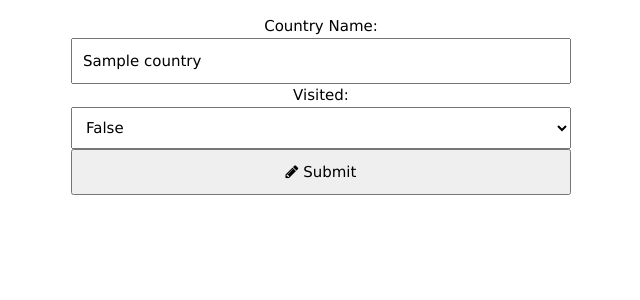
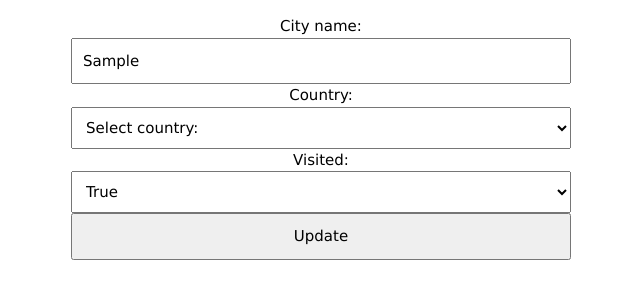
Before and after one commit to poojachugh15/Travel-Bucket-List-Project-in-Python-Flask-and-PostgreSQL, a Flask app: template templates/cities/edit.html in a window 1280 px wide. Shown: the part 120-420 px from the top of the page, without its empty margins (319-959 px from the left). Run offline with Flask 2, Linux system fonts and the light colour scheme; the template is opened without the code that fills it: most values are stand-ins (such as "Sample title", 1, 10 or a date in 2020).

Commit message:
seventh commit

```diff
--- a/controllers/countries_controller.py
+++ b/controllers/countries_controller.py
@@ -47,7 +47,6 @@ def edit_country(id):
 def update_country(id):
     country = country_repository.select(id)
     country.name = request.form["name"]
-    # get
     country.visited = request.form["visited"]
     country_repository.update(country)
     return redirect ('/countries')
--- a/templates/cities/edit.html
+++ b/templates/cities/edit.html
@@ -2,26 +2,32 @@
 
 {% block content %}
 <div class="container form">
-<form action="/countries/cities/{{city.id}}/edit" method="post" class="form">
+<form action="/countries/cities/{{city.id}}" method="post">
     <div>
-        <label for="name">Country Name:</label>
-        <input type="text" name="name" id="name" value="{{country.name}}">
-        <div>
-            <label for="visited">Visited:</label>
-            <select id="visited" name="visited">
-              <option value="True"
-              {% if city.visited %} selected="selected"  {% endif %}>
-                True
-              </option>
-              <option value="False"
-              {% if not country.visited %} selected="selected"  {% endif %}>
-                False
-              </option>
-            </select>
-          </div>
+        <label for="name">City name:</label>
+        <input type="text" name="name" id="name" value={{city.name}}>
     </div>
 
-    <button class="button-update" type="submit"><i class="fa fa-pencil" aria-hidden="true"></i> Submit</button>
+    <div>
+        <label for="country">Country:</label>
+        <select name="country_id" id="country_id">
+            {% for country in country %}
+            <option value="" disabled selected hidden>Select country:</option>
+            <option value="{{ country.id }}">{{ country.name }} </option>
+            {% endfor %}
+        </select>
+    </div>
+
+    <div>
+        <label for="visited">Visited:</label>
+        <select name="visited" id="visited">
+            <option value="true">True</option>
+            <option value="false">False</option>
+        </select>
+    </div>
+
+
+    <button class="button-update" type="submit">Update</button>
 </form>
 </div>
 
--- a/templates/cities/index.html
+++ b/templates/cities/index.html
@@ -14,7 +14,7 @@
 
   <img src="https://source.unsplash.com/500x500/?{{city.name}}" alt="">
     <div>
-      <form class="edit" action="/countries/cities{{city.id}}/edit">
+      <form action="/countries/cities/{{city.id}}/edit">
         <input type="submit" value="Edit"/>
       </form>
 
```
Also changed, not shown: controllers/cities_controller.py (+7 -16 lines).
